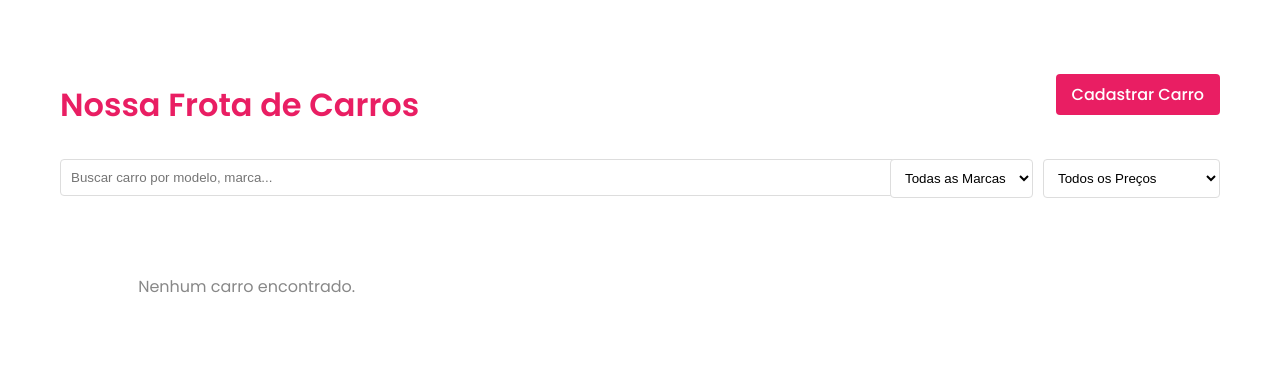
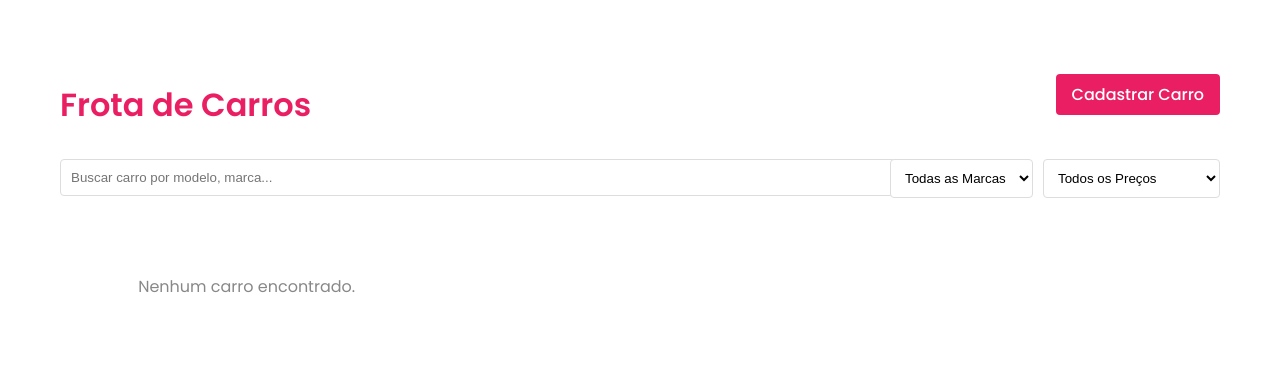
Before and after one commit to GGneto10/carros_2, a Django app: page /lista/ in a window 1280 px wide. Shown: the part 50-420 px from the top of the page. Run offline with Django 5.2, Linux system fonts and the light colour scheme; data that the repository does not hold is empty.

```diff
--- a/app/templates/lista_carros.html
+++ b/app/templates/lista_carros.html
@@ -10,7 +10,7 @@
   <main>
     <div class="container">
       <div class="page-header">
-        <h1 class="page-title">Nossa Frota de Carros</h1>
+        <h1 class="page-title"> Frota de Carros</h1>
         <!-- Botão de Cadastrar Carros adicionado aqui -->
         <a href="{% url 'add_carro' %}" class="btn btn-primary">Cadastrar Carro</a>
       </div>
--- a/app/templates/lista_motos.html
+++ b/app/templates/lista_motos.html
@@ -11,7 +11,7 @@
   <main>
     <div class="container">
       <div class="page-header">
-        <h1 class="page-title">Nossa Frota de Motos</h1>
+        <h1 class="page-title">Frota de Motos</h1>
         <a href="{% url 'add_moto' %}" class="btn btn-primary">Cadastrar Moto</a>
       </div>
 
```
